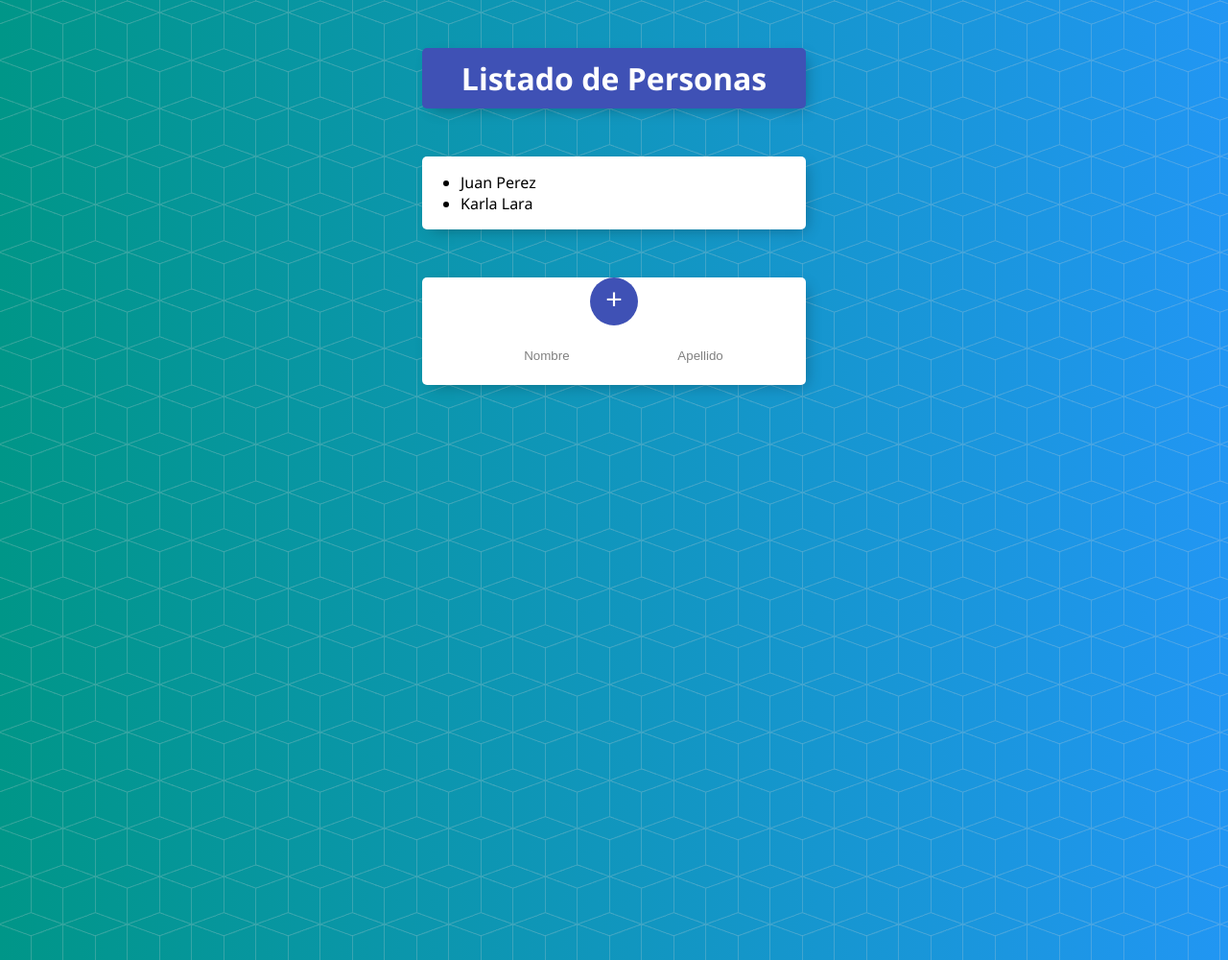
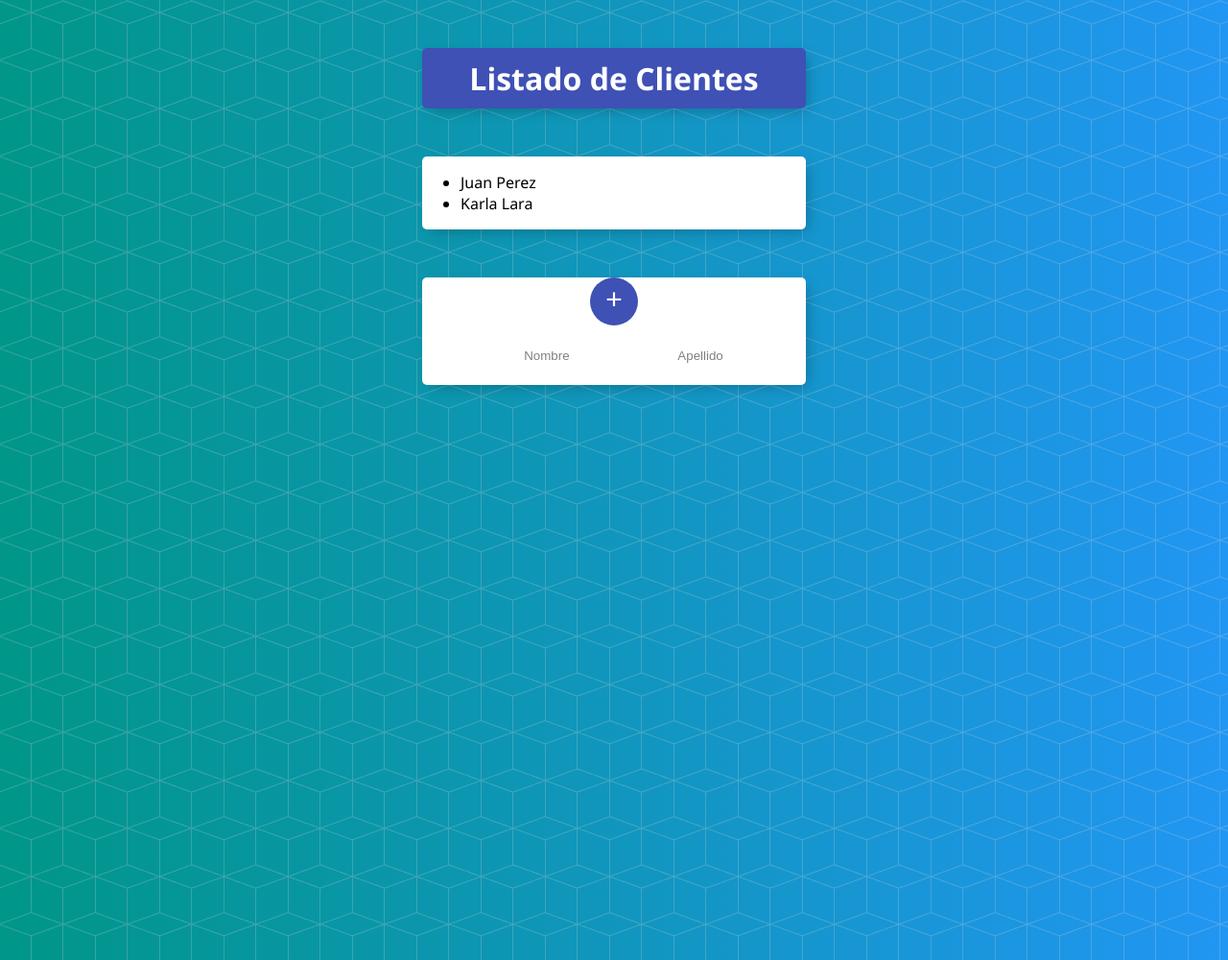
Before and after one commit to onejulian/listado-personas-app, a plain HTML site: page index.html in a window 1280 px wide. Shown: the whole page at 96% size. Drawn offline with Linux system fonts and the light colour scheme.

Commit message:
:recycle: Change h1

```diff
--- a/index.html
+++ b/index.html
@@ -9,7 +9,7 @@
 </head>
 <body onload="mostrarPersonas()">
     <div class='contenedor' id='cabecero'>
-        <h1>Listado de Personas</h1>
+        <h1>Listado de Clientes</h1>
     </div>
 
     <div class='contenedor'>
```
